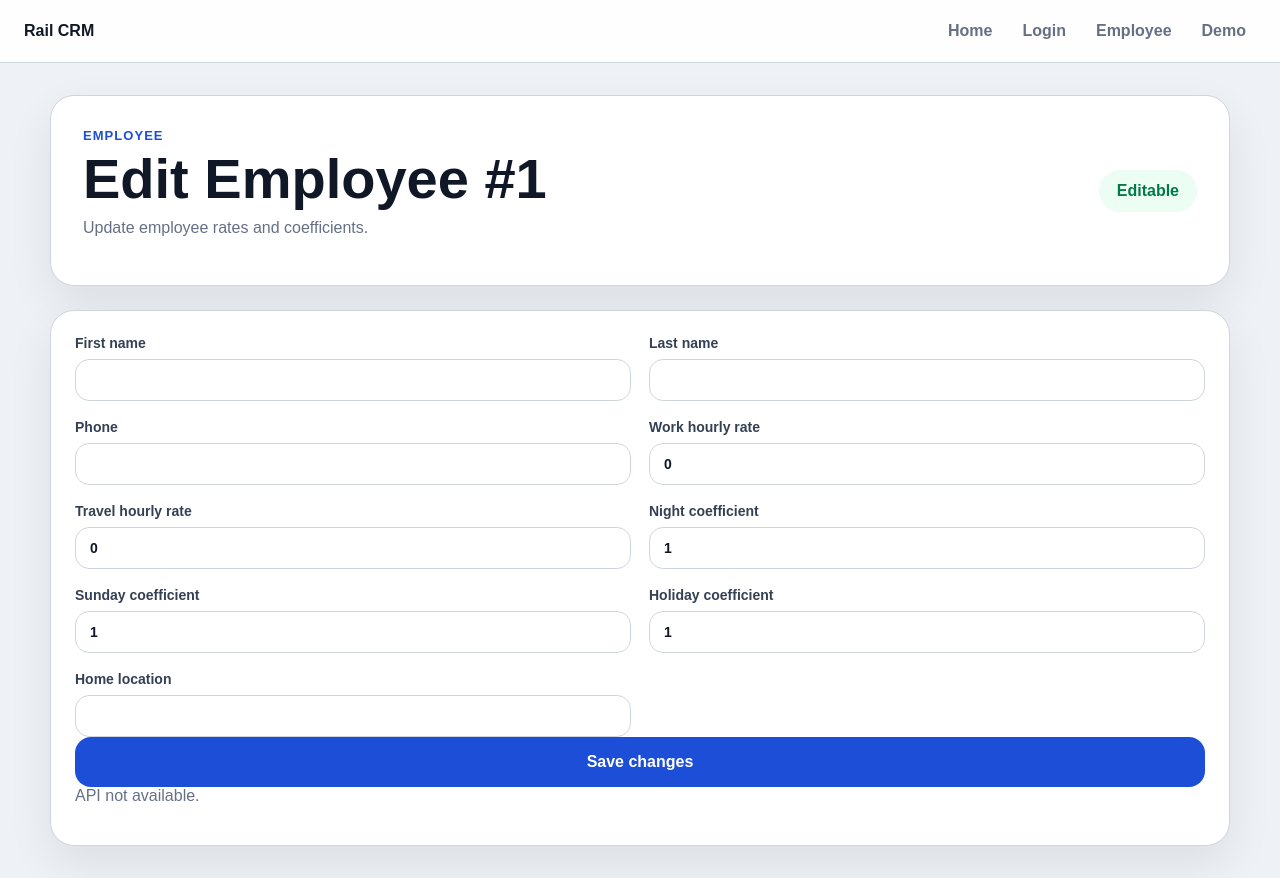
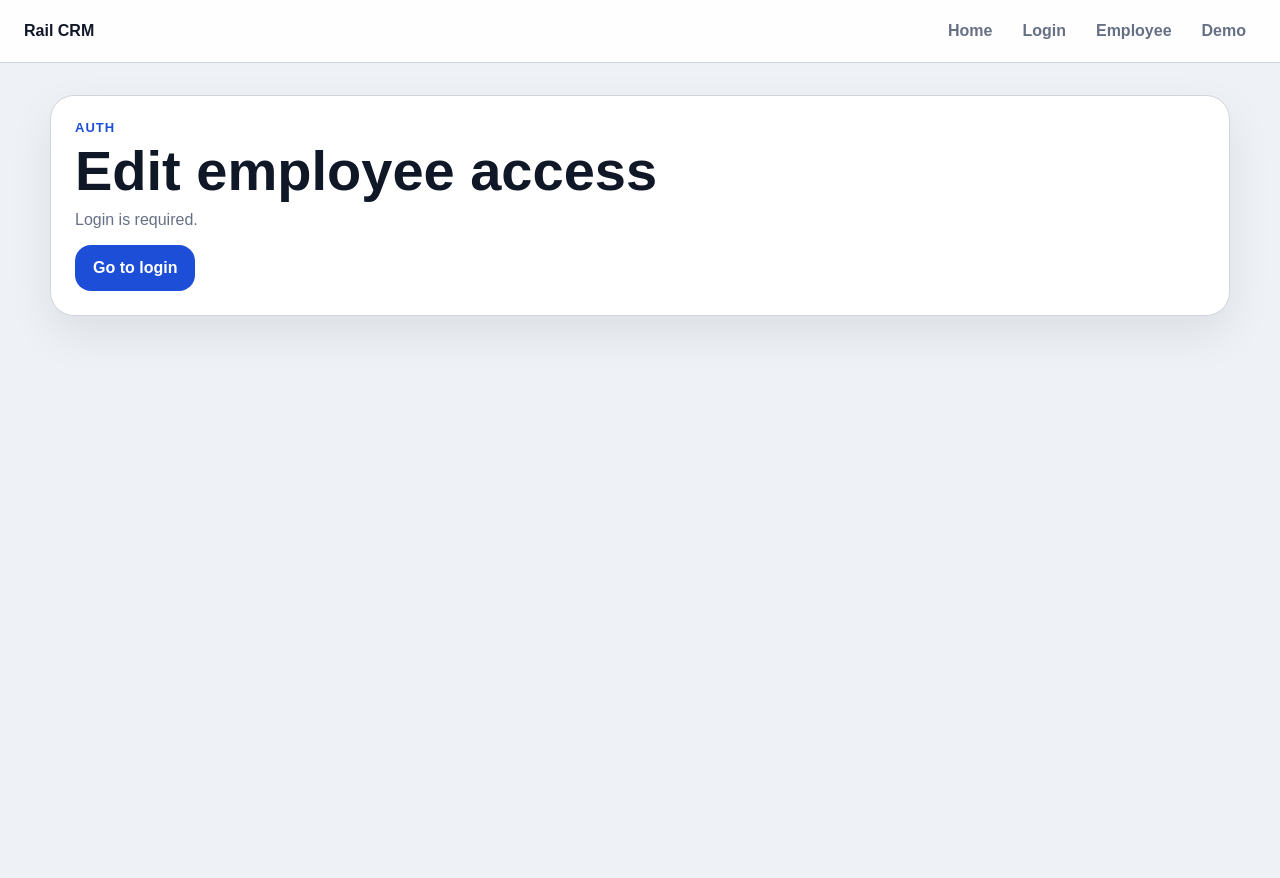
Before and after one commit to Webartdp/rail-crm-platform, a Next.js app in the folder frontend/: page /employees/1/edit in a window 1280 px wide. After the commit the page ends 800 px from the top, so only its background shows below. Built offline with nearby package versions, Linux system fonts and the light colour scheme; no server answers.

Commit message:
Guard employee edit page by admin role

```diff
--- a/frontend/app/employees/[id]/edit/page.tsx
+++ b/frontend/app/employees/[id]/edit/page.tsx
@@ -1,6 +1,7 @@
 'use client';
 
 import { useEffect, useState } from 'react';
+import RoleGuard from '../../../components/RoleGuard';
 import { getEmployeeProfile, updateEmployeeProfile } from '../../../../lib/employee-profiles';
 
 export default function EditEmployeePage({ params }: { params: { id: string } }) {
@@ -49,12 +50,13 @@ export default function EditEmployeePage({ params }: { params: { id: string } })
       });
       setMessage('Employee profile updated.');
     } catch (error) {
-      setMessage('API not available. Employee profile was not updated.');
+      setMessage('API not available or admin role missing. Employee profile was not updated.');
     }
   }
 
   return (
     <main className="page-shell">
+      <RoleGuard allowedRoles={['admin']} title="Edit employee access">
         <section className="hero-card">
           <div>
             <p className="eyebrow">Employee</p>
@@ -79,6 +81,7 @@ export default function EditEmployeePage({ params }: { params: { id: string } })
           <button className="action-button primary" onClick={submit} type="button">Save changes</button>
           <p className="hint">{message}</p>
         </section>
+      </RoleGuard>
     </main>
   );
 }
```
Lines whose indentation alone changed are shown as unchanged.
